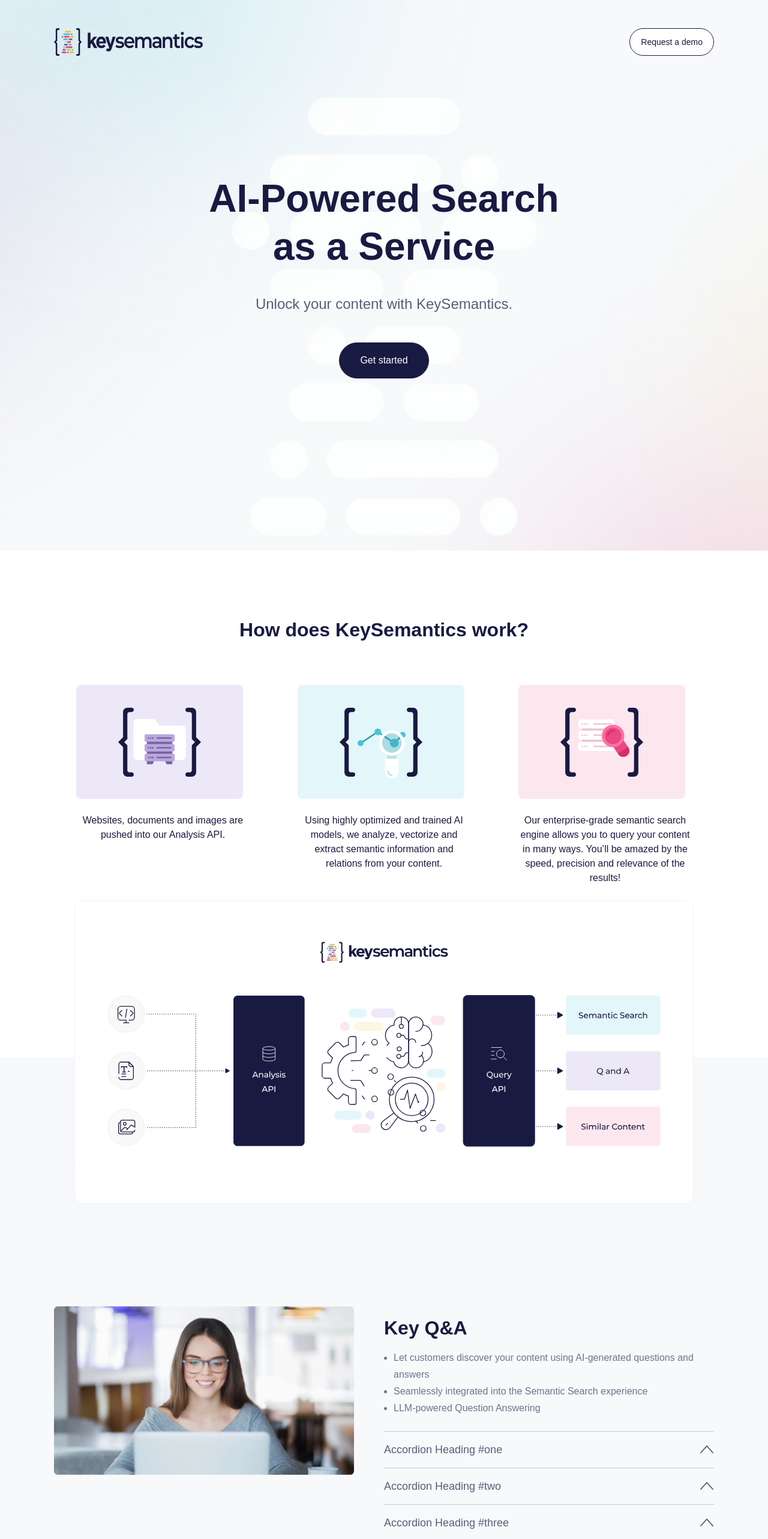
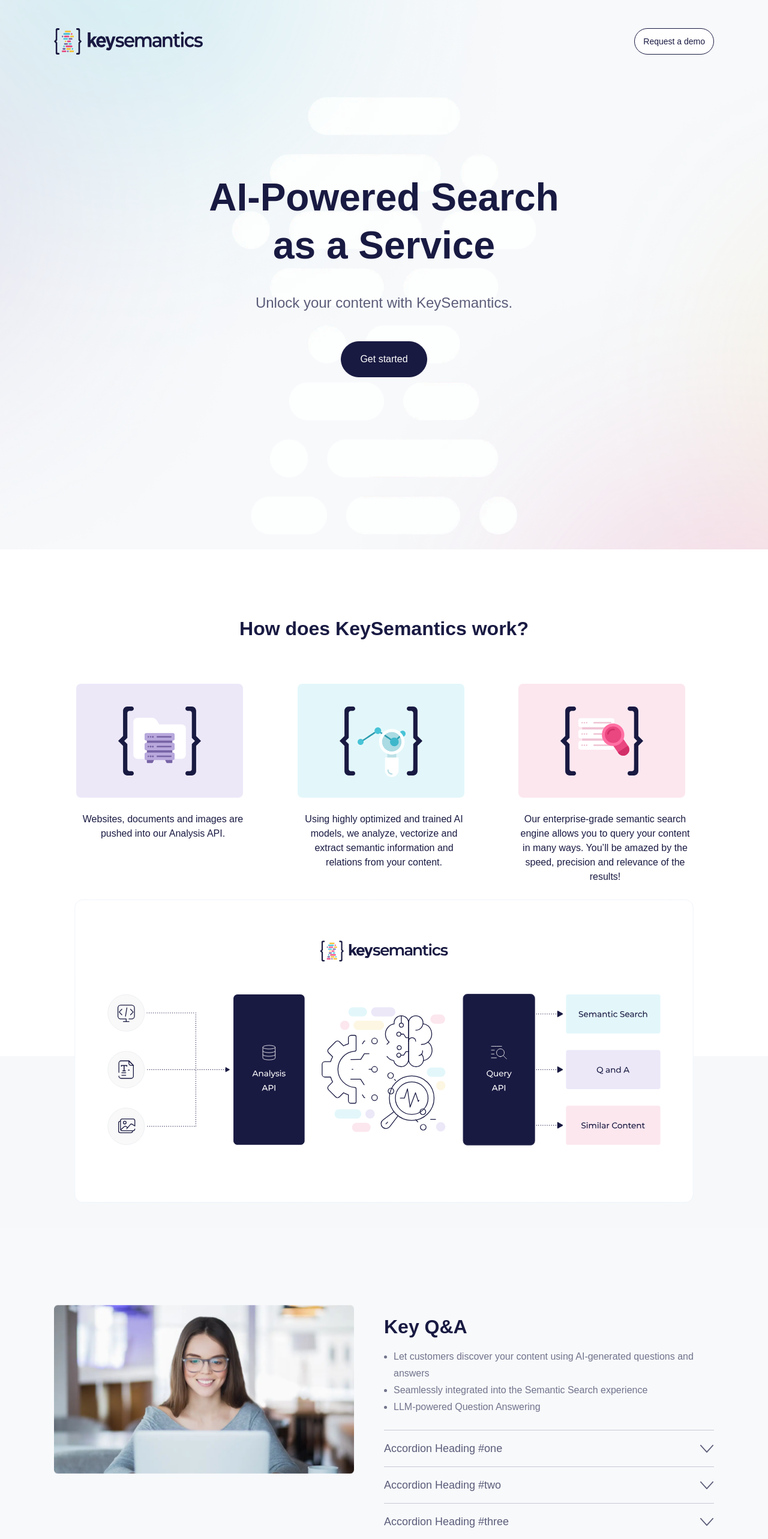
Before and after one commit to sonambishnoi550/KeySemantics, a React (Create React App) app: page / in a window 1280 px wide. Shown: the top 2566 px of the page at 60% size. Built offline with nearby package versions, Linux system fonts and the light colour scheme.

Commit message:
check spacing

```diff
--- a/src/common/CustomButton.jsx
+++ b/src/common/CustomButton.jsx
@@ -2,7 +2,7 @@
 
 const CustomButton = ({className,text }) => {
     return (
-        <button className={`mt-6 bg-white text-darkblue rounded-[48px] py-3 border-darkblue border px-[18px] font-normal text-sm hover:text-white hover:bg-darkblue transition-all duration-700 ${className}`}> { text}</button>
+        <button className={`mt-6 bg-white text-darkblue rounded-[48px] py-[11px] border-darkblue border px-[14px] font-normal text-sm hover:text-white hover:bg-darkblue transition-all duration-700 ${className}`}> { text}</button>
     )
 }
 
--- a/src/common/FormValidation.jsx
+++ b/src/common/FormValidation.jsx
@@ -54,7 +54,7 @@
                         By submitting my contact information I agree to the KeySemantics Privacy Policy
                     </p>
 
-                    <CustomButton text="Request a demo" className="!bg-sky text-white py-4 px-8 mx-auto flex border border-sky hover:!text-sky hover:!bg-white"/>
+                    <CustomButton text="Request a demo" className="!bg-sky text-white py-[15px] px-[32px] mx-auto flex border border-sky hover:!text-sky hover:!bg-white"/>
                 </form>
             </div>
         </div>
--- a/src/components/Faq.jsx
+++ b/src/components/Faq.jsx
@@ -42,7 +42,7 @@
                                     className="w-full flex justify-between items-center py-4 text-left opacity-70 text-lg font-medium text-darkblue hover:bg-gray-100 transition-all duration-700"
                                 >
                                     <span>{item.heading}</span>
-                                    <svg className={`transform transition-transform duration-500 size-6 max-sm:size-4 ${activeIndex === index ? 'rotate-0' : 'rotate-180'
+                                    <svg className={`transform transition-transform duration-500 size-6 max-sm:size-4 ${activeIndex === index ? 'rotate-180' : 'rotate-0'
                                         }`} width="24" height="24" viewBox="0 0 24 24" fill="none" xmlns="http://www.w3.org/2000/svg">
                                         <path d="M1.25178 6.27599C1.33158 6.18849 1.42633 6.11908 1.53061 6.07173C1.63488 6.02437 1.74665 6 1.85952 6C1.9724 6 2.08416 6.02437 2.18844 6.07173C2.29272 6.11908 2.38746 6.18849 2.46727 6.27599L12 16.7255L21.5328 6.276C21.6126 6.18851 21.7073 6.11911 21.8116 6.07177C21.9159 6.02442 22.0277 6.00005 22.1405 6.00005C22.2534 6.00005 22.3652 6.02442 22.4694 6.07177C22.5737 6.11911 22.6685 6.18851 22.7483 6.276C22.8281 6.36348 22.8914 6.46734 22.9346 6.58165C22.9778 6.69595 23 6.81846 23 6.94218C23 7.0659 22.9778 7.18841 22.9346 7.30272C22.8914 7.41702 22.8281 7.52088 22.7483 7.60837L12.6078 18.724C12.528 18.8115 12.4332 18.8809 12.3289 18.9283C12.2247 18.9756 12.1129 19 12 19C11.8871 19 11.7754 18.9756 11.6711 18.9283C11.5668 18.8809 11.4721 18.8115 11.3923 18.724L1.25178 7.60836C1.17196 7.52089 1.10864 7.41703 1.06543 7.30272C1.02223 7.18842 0.999999 7.06591 0.999999 6.94218C0.999999 6.81845 1.02223 6.69594 1.06543 6.58163C1.10864 6.46733 1.17196 6.36347 1.25178 6.27599Z" fill="#191A42" />
                                     </svg>
--- a/src/components/Hero.jsx
+++ b/src/components/Hero.jsx
@@ -10,7 +10,7 @@
             <div className="container">
                 <CustomHeading text="AI-Powered Search as a Service" className="text-center pt-[198px] max-xl:pt-[150px] max-lg:pt-[110px] !text-custom-6xl max-w-[645px] leading-custom-lg mx-auto max-sm:pt-[70px] max-lg:!text-4xl max-sm:!text-2xl "/>
                 <p className='font-medium opacity-70 text-2xl leading-custom-2lg text-darkblue text-center pt-10 pb-12 max-lg:pt-5 max-lg:pb-8 max-md:text-lg max-sm:text-base'>Unlock your content with KeySemantics.</p>
-                <CustomButton text="Get started" className="!text-base !font-medium !bg-darkblue !text-white hover:!bg-white hover:!text-darkblue !mt-0 flex mx-auto !py-[17px] !px-[34px] max-sm:!px-4 max-sm:!py-3"/>
+                <CustomButton text="Get started" className="!text-base !font-medium !bg-darkblue !text-white hover:!bg-white hover:!text-darkblue !mt-0 flex mx-auto !py-[17px] !px-[31px] max-sm:!px-4 max-sm:!py-3"/>
             </div>
         </div>
     )
```
